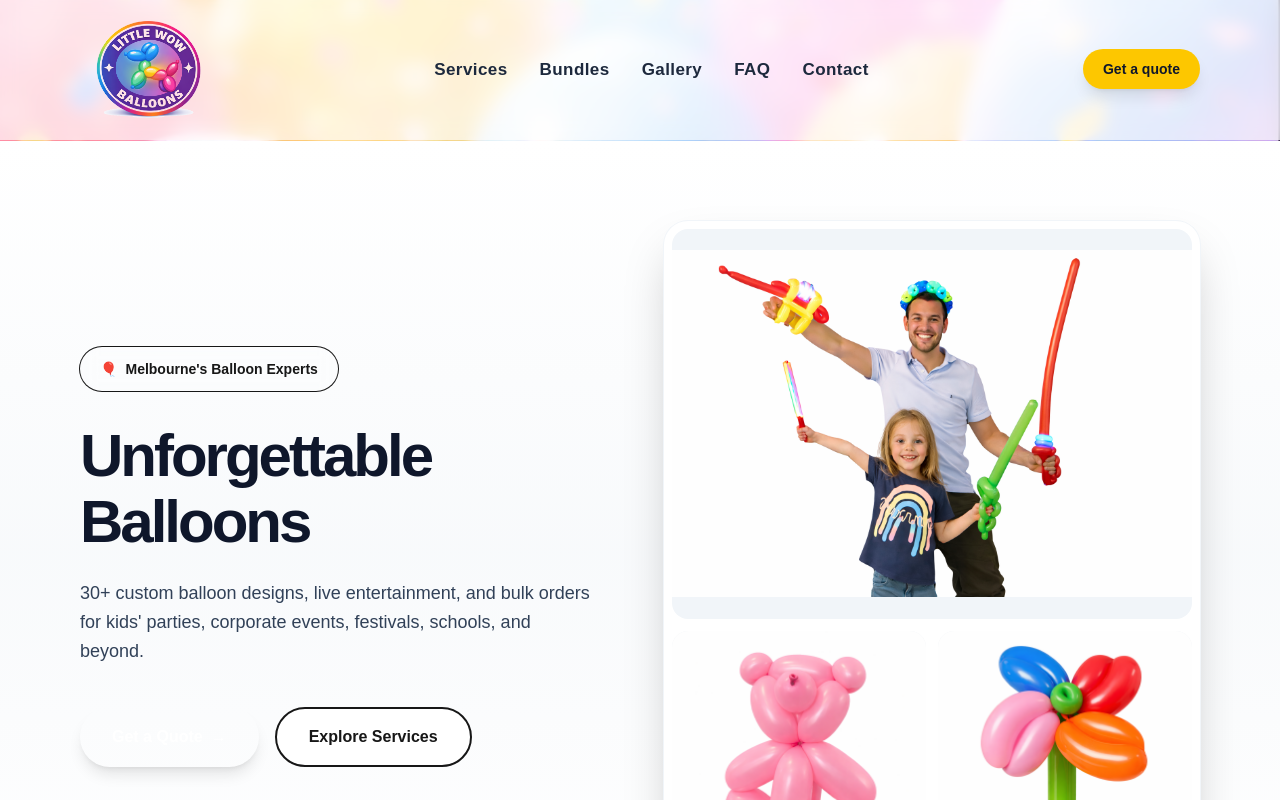
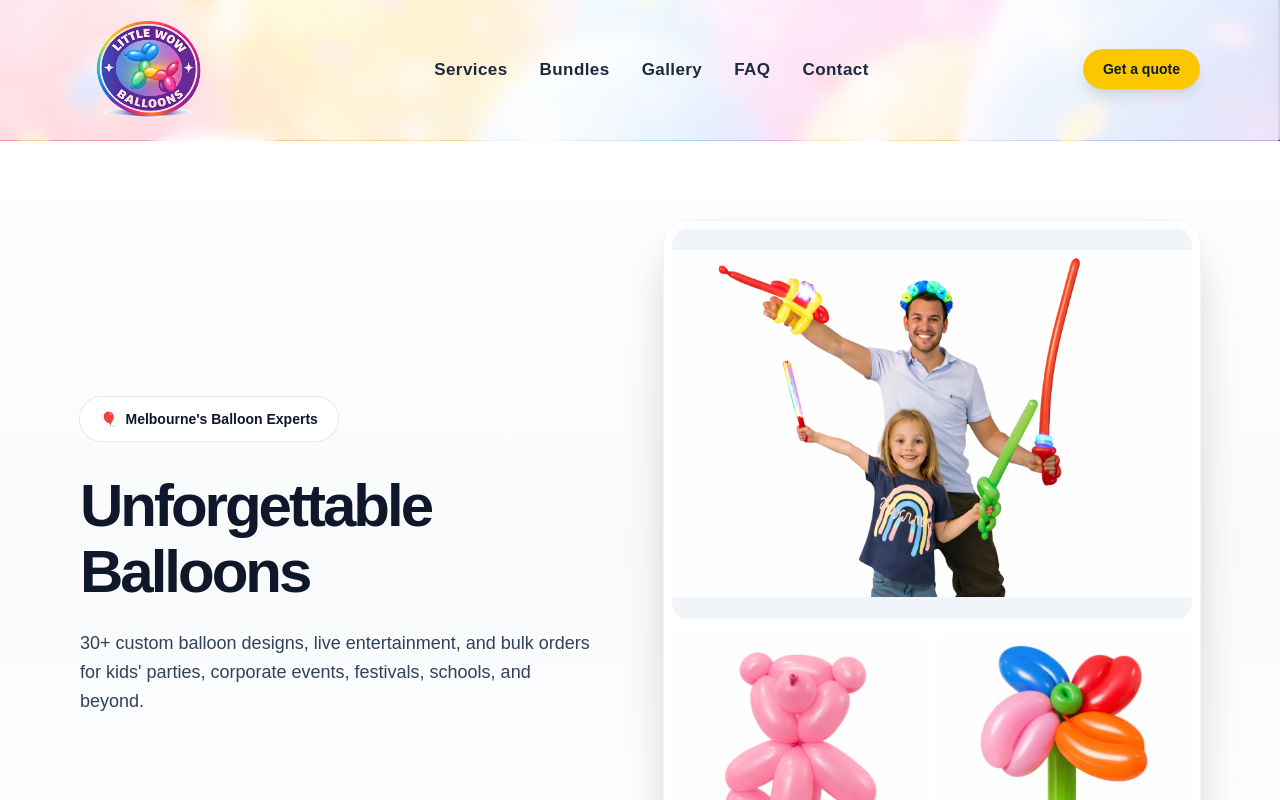
Before and after one commit to qianhaopower/littlewowballoonsmarketing, a Next.js app: page / in a window 1280 px wide. Shown: the top 800 px of the page. Built offline with nearby package versions, Linux system fonts and the light colour scheme.

Commit message:
fix: improve hero badge contrast and remove hero CTAs

```diff
--- a/src/app/page.tsx
+++ b/src/app/page.tsx
@@ -91,7 +91,7 @@ export default function Home() {
     <div className="grid items-center gap-12 md:grid-cols-2">
       {/* LEFT */}
       <div>
-        <div className="inline-flex items-center gap-2 rounded-full bg-gradient-to-r from-brand-orange/25 to-brand-pink/25 px-5 py-3 text-sm font-bold text-brand-orange ring-1 ring-brand-orange/40 backdrop-blur-sm">
+        <div className="inline-flex items-center gap-2 rounded-full bg-white/90 px-5 py-3 text-sm font-bold text-slate-900 ring-1 ring-slate-200 backdrop-blur-sm">
           <span>🎈</span> Melbourne's Balloon Experts
         </div>
 
@@ -104,15 +104,6 @@ export default function Home() {
           30+ custom balloon designs, live entertainment, and bulk orders for kids' parties, corporate events, festivals, schools, and beyond.
         </p>
 
-        <div className="mt-10 flex flex-wrap gap-4">
-          <a href="#quote" className="inline-flex items-center gap-2 rounded-full bg-gradient-to-r from-brand-orange to-brand-pink px-8 py-4 font-bold text-white shadow-lg shadow-brand-orange/30 transition hover:scale-105 hover:shadow-xl">
-            Get a Quote
-            <span>→</span>
-          </a>
-          <a href="#services" className="inline-flex items-center gap-2 rounded-full border-2 border-brand-blue/50 bg-white px-8 py-4 font-semibold text-brand-blue transition hover:border-brand-blue/80 hover:bg-brand-blue/5">
-            Explore Services
-          </a>
-        </div>
       </div>
 
       {/* RIGHT: Hero Images */}
```
